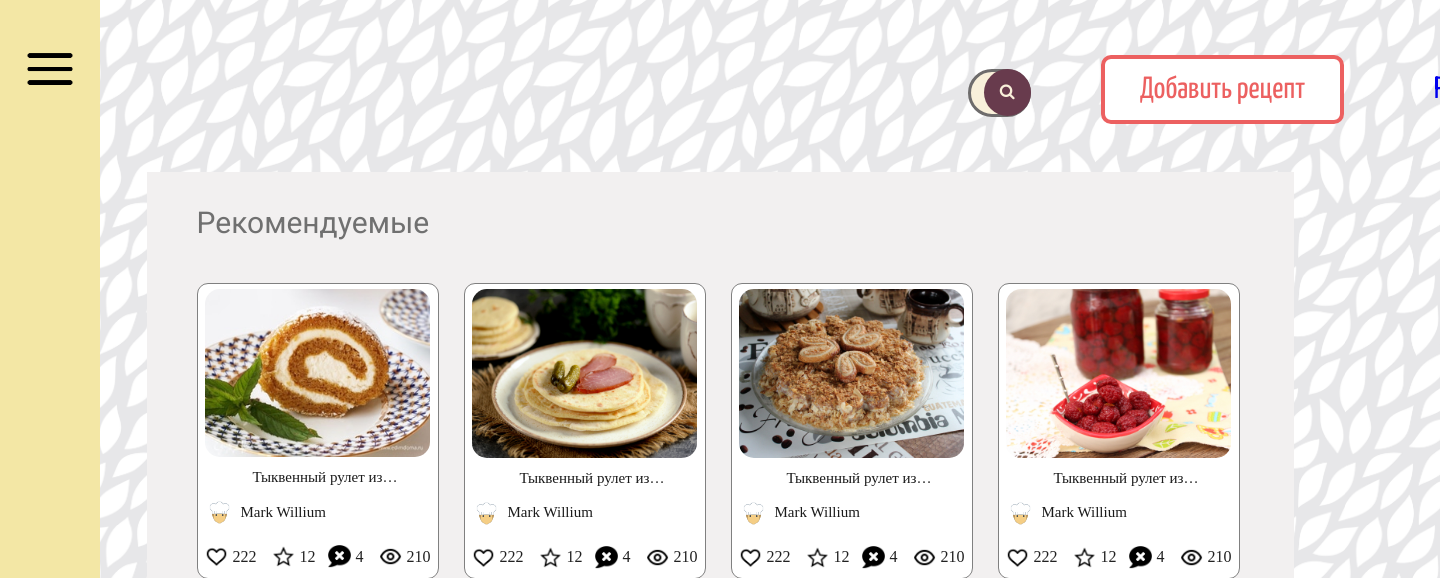
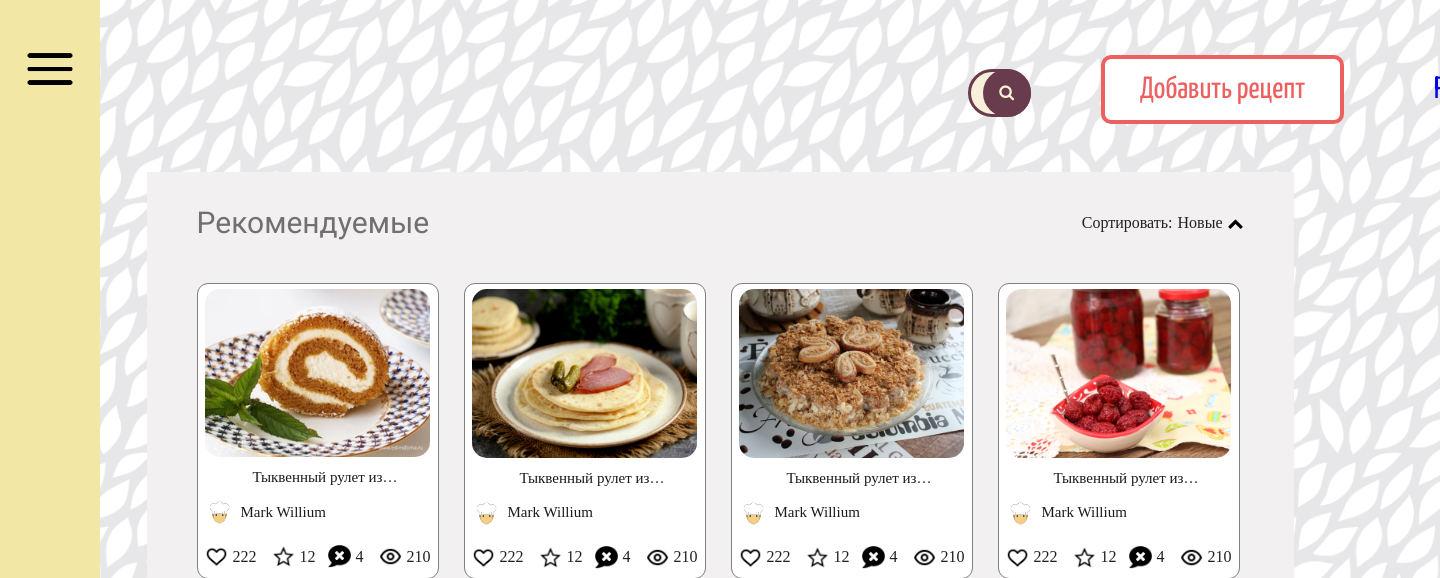
Before and after one commit to CRAZYMIXAKER/Cooking, a PHP site: page / in a window 1440 px wide. Shown: the top 578 px of the page. Run offline with PHP 8.4, Linux system fonts and the light colour scheme.

Commit message:
Filter/Without/Style

```diff
--- a/Index.html
+++ b/Index.html
@@ -31,7 +31,6 @@
           <a href="#" class="header__logo">
             <img src="./img/logo.png" alt="logo" class="header__logo-pic" />
           </a>
-
           <div class="header__menu">
             <div class="header__search">
               <form class="header__search-form" action="" method="GET">
@@ -44,9 +43,7 @@
                 <button class="header__search-button"></button>
               </form>
             </div>
-
             <a href="#" class="header__add-recipe"> Добавить рецепт </a>
-
             <a href="#" class="header__sign-up"> Регистрация </a>
             <a href="#" class="header__sign-in"> Вход </a>
           </div>
@@ -54,8 +51,30 @@
         <div class="main">
           <div class="main__body">
             <div class="main__filter">
-              <div class="main__title">Рекомендуемые</div>
-              <div class="main__"></div>
+              <div class="main__filter-title">Рекомендуемые</div>
+              <div class="main__filter-list">
+                <div class="main__filter-text">Сортировать:</div>
+                <div class="main__filter-desc">Новые</div>
+                <div class="filter">
+                  <div class="filter__drop-box">
+                    <div class="filter__item">
+                      <a href="#" class="filter__item-link">Новые</a>
+                    </div>
+                    <div class="filter__item">
+                      <a href="#" class="filter__item-link">Рекомендуемые</a>
+                    </div>
+                    <div class="filter__item">
+                      <a href="#" class="filter__item-link">Старые</a>
+                    </div>
+                    <div class="filter__item">
+                      <a href="#" class="filter__item-link">Популярные</a>
+                    </div>
+                    <div class="filter__item">
+                      <a href="#" class="filter__item-link">Пользовательские</a>
+                    </div>
+                  </div>
+                </div>
+              </div>
             </div>
             <div class="main__recipes">
               <div class="recipe">
@@ -2030,9 +2049,23 @@
     <script src="./scripts/scroll.js"></script>
   </body>
 </html>
-<!-- fa fa-chevron-circle-up
-fa fa-arrow-circle-o-up
-fa fa-arrow-up
-fa fa-chevron-up
-fa fa-arrow-circle-up
--->
+<!-- .scrollup {
+  position: fixed;
+  color: #ff5757;
+  /* background-color: #286090; */
+  right: 70px;
+  bottom: 70px;
+  padding: 12px 15px;
+  font-size: 30px;
+  border-radius: 90px;
+  border: 5px #ff5757 solid;
+  cursor: pointer;
+  display: none;
+  text-align: center;
+}
+
+.scrollup:hover {
+  background-color: #ff5757;
+  /* 286090 */
+  color: #fff;
+} -->
--- a/main.css
+++ b/main.css
@@ -104,7 +104,7 @@ ul>li {
   height: 100%;
   width: 0;
   padding: 0 42px 0 15px;
-  border: 3px solid rgb(110, 108, 108);
+  border: 3px solid #683B4D;
   border-radius: 25px;
   outline: none;
   transition: .4s cubic-bezier(0, 0.8, 0, 1);
@@ -115,14 +115,18 @@ ul>li {
 
 .header__search-input:focus {
   width: 300px;
-  border-color: tomato;
+}
+
+.header__search-input:hover {
+  border-color: rgb(77, 255, 71);
+  /* tomato */
 }
 
 .header__search-button {
   background: #683B4D;
   border: none;
-  height: 47px;
-  width: 47px;
+  height: 48px;
+  width: 48px;
   border-radius: 25px;
   position: absolute;
   outline: none;
@@ -174,13 +178,74 @@ ul>li {
   margin: 30px 50px;
 }
 
-.main__title {
+.main__filter {
+  display: flex;
+  justify-content: space-between;
+  align-items: center;
+  margin-bottom: 38px;
+}
+
+.main__filter-title {
   font: 30px / 1.42 "Roboto",
     Arial,
     sans-serif;
   color: #707070;
-  margin-bottom: 38px;
 }
+
+.main__filter-list {
+  position: relative;
+  display: flex;
+}
+
+.main__filter-text {
+  margin-right: 5px;
+}
+
+.main__filter-desc {
+  margin-right: 5px;
+}
+
+.filter {
+  display: block;
+}
+
+.filter::before {
+  content: "\f077";
+  font-family: FontAwesome;
+  font-size: 16px;
+  color: #000000;
+}
+
+.filter:hover::before {
+  /* transform: scaleY(-1);
+  top: .3em; */
+  content: "\f078";
+  transition: .5s;
+  color: #b42222;
+}
+
+.filter:hover .filter__drop-box {
+  opacity: 1;
+  top: 17px;
+  right: -20px;
+}
+
+.filter__drop-box {
+  position: absolute;
+  display: flex;
+  flex-direction: column;
+  padding: 10px 5px;
+  top: -999999em;
+  opacity: 0;
+  transition: .5s opacity;
+}
+
+.filter__item {
+  padding: 10px;
+  background: white;
+}
+
+.filter__item-link {}
 
 .main__recipes {
   display: flex;
@@ -482,7 +547,6 @@ ul>li {
   background-color: #ff5757;
   /* 286090 */
   color: #fff;
-
 }
 
 /*
```
